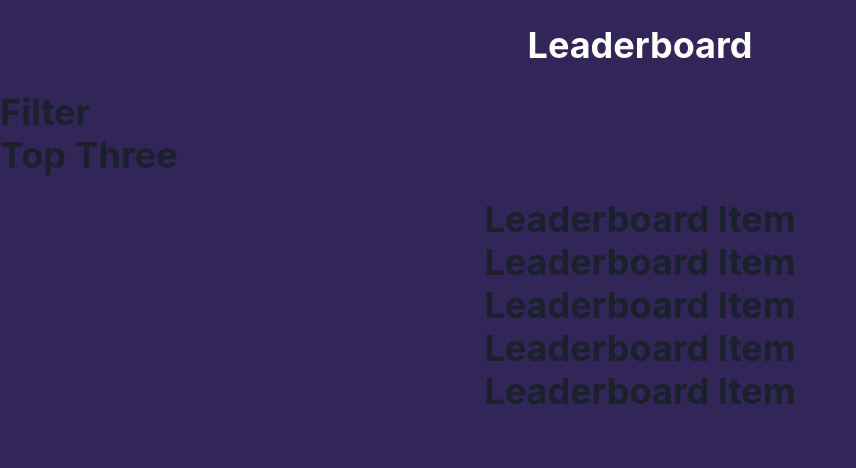
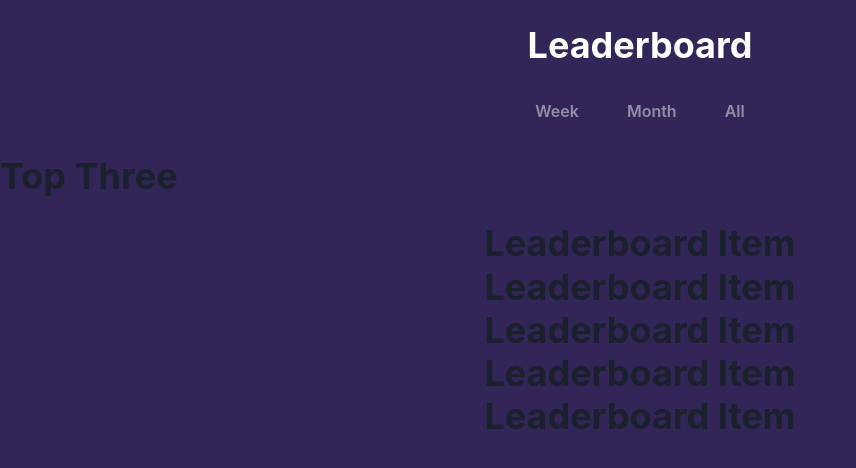
Before and after one commit to 4upz/leaderboard, a React (Create React App) app: page / in a window 1280 px wide. Shown: the top 468 px of the page, without its empty margins (0-856 px from the left). Built offline with nearby package versions, Linux system fonts and the light colour scheme.

Commit message:
Add basic layout for filter buttons

```diff
--- a/src/Leaderboard/Filter.js
+++ b/src/Leaderboard/Filter.js
@@ -1,8 +1,16 @@
 import React from 'react'
-import { Heading } from '@chakra-ui/layout'
+import { Button, ButtonGroup, Flex } from '@chakra-ui/react'
 
 function Filter() {
-  return <Heading>Filter</Heading>
+  return (
+    <Flex my="6" justify="center" flex>
+      <ButtonGroup spacing="4" variant="ghost" colorScheme="whiteAlpha">
+        <Button>Week</Button>
+        <Button mx="0">Month</Button>
+        <Button>All</Button>
+      </ButtonGroup>
+    </Flex>
+  )
 }
 
 export default Filter
--- a/src/Leaderboard/Leaderboard.js
+++ b/src/Leaderboard/Leaderboard.js
@@ -1,5 +1,5 @@
 import React from 'react'
-import { Box } from '@chakra-ui/layout'
+import { Box } from '@chakra-ui/react'
 import Filter from './Filter'
 import LeaderboardList from './LeaderboardList'
 import TopThree from './TopThree'
--- a/src/Leaderboard/LeaderboardList.js
+++ b/src/Leaderboard/LeaderboardList.js
@@ -5,7 +5,7 @@ import LeaderboardItem from './LeaderboardItem'
 
 function LeaderboardList() {
   return (
-    <Flex m="20px" direction="column" align="center">
+    <Flex m="6" direction="column" align="center">
       {users.map((user) => (
         <LeaderboardItem key={user.id} user={user} />
       ))}
```
Also changed, not shown: 1 other file (tests, documents, lock files or other folders).
